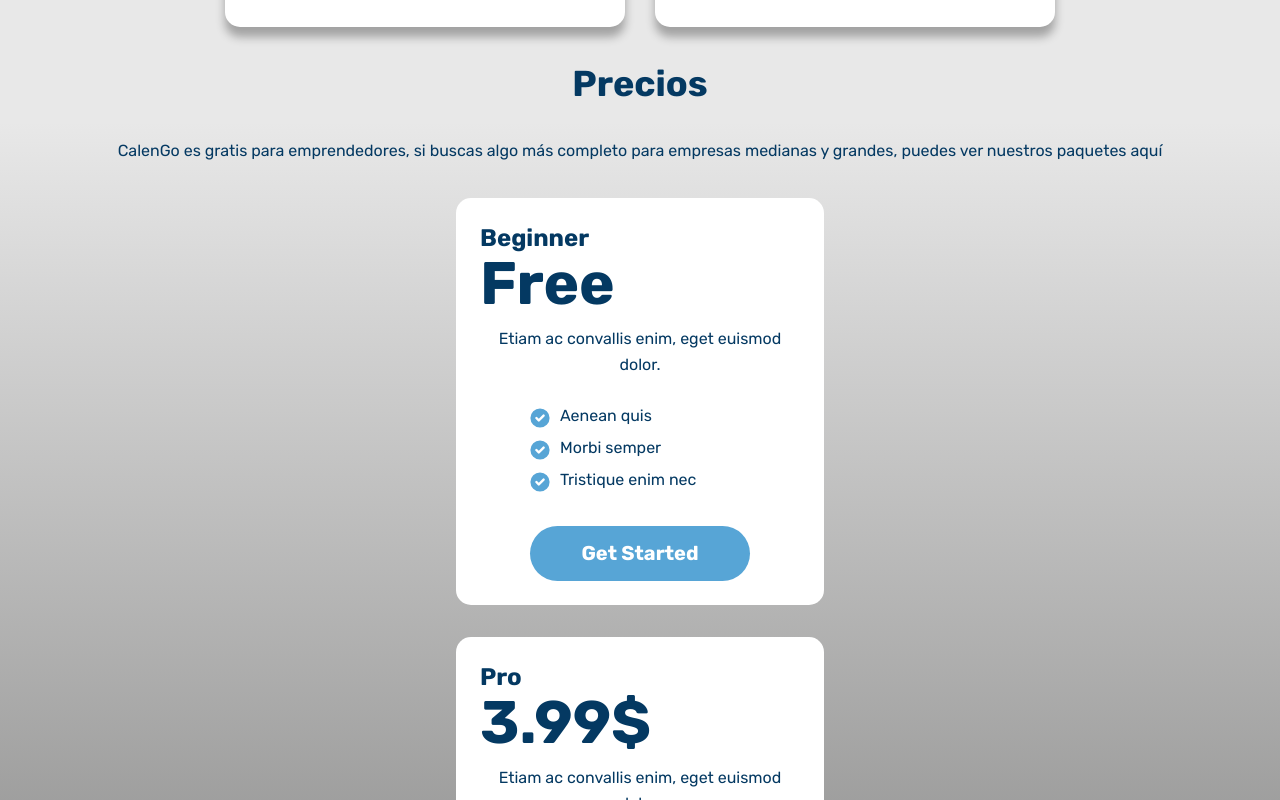
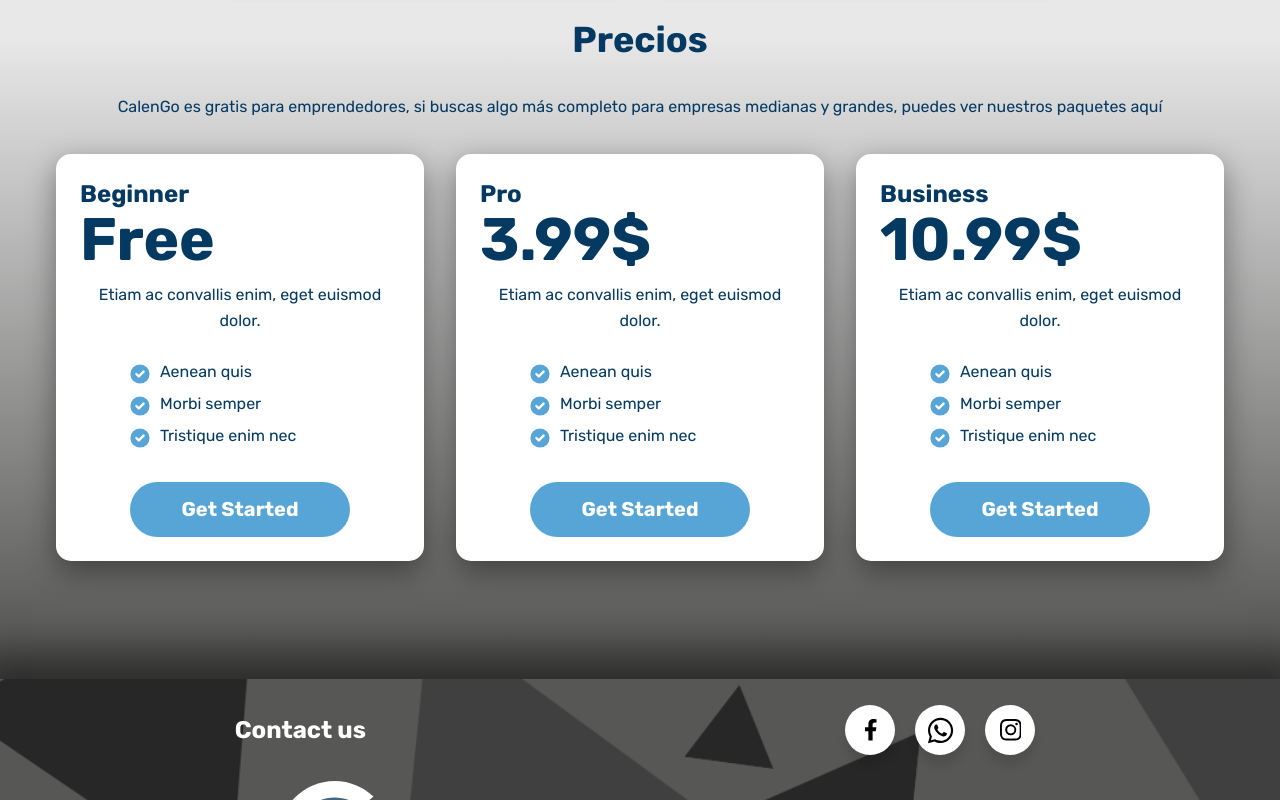
Before and after one commit to LuisDa7/CalenGo, a React (Vite) app: page / in a window 1280 px wide. Shown: the part 5640-6440 px from the top of the page. Built offline with nearby package versions, Linux system fonts and the light colour scheme.

Commit message:
pricing responsivo listo

```diff
--- a/src/components/main.jsx
+++ b/src/components/main.jsx
@@ -112,6 +112,7 @@
       <section className="precios">
         <h1>Precios</h1>
         <p>CalenGo es gratis para emprendedores, si buscas algo más completo para empresas medianas y grandes, puedes ver nuestros paquetes aquí</p>
+        <section className="contenedorCartas">
           <article className="card">
             <article className="headerCard">
               <span class="title">Beginner</span>
@@ -197,6 +198,7 @@
             <button type="button" class="empezar">Get Started</button>
           </article>
         </section>
+      </section>
     </main>
   )
 }
--- a/src/css/index.css
+++ b/src/css/index.css
@@ -10,6 +10,7 @@
 body {
     margin: 0;
     padding: 0;
+    overflow-x: hidden;
 }
 
 button {
@@ -296,7 +297,6 @@
     h1 {
         margin: 15px;
     }
-}
 
     .card {
         display: flex;
@@ -309,12 +309,11 @@
         border-radius: 15px;
         background-color: #ffffff;
         padding: 1.5rem;
-}
+        box-shadow: 0px 10px 30px rgba(0, 0, 0, 0.4);
 
         .headerCard {
             display: flex;
             flex-direction: column;
-}
 
             .title {
                 font-size: 1.5rem;
@@ -328,6 +327,7 @@
                 line-height: 1;
                 font-weight: 700;
                 color: #043962;
+            }
         }
 
         .desc {
@@ -376,6 +376,8 @@
 
         .empezar:active {
             border: 2px solid #ffffff;
+        }
+    }
 }
 
 .footer {
@@ -599,13 +601,16 @@
     }
 
     .paraQuien {
-        .contenedorParaQuienes{
+        .contenedorParaQuienes {
             display: flex;
             flex-wrap: wrap;
             gap: 30px;
             justify-content: center;
         }
-
     }
-
+    .contenedorCartas{
+        display: flex;
+        flex-wrap: wrap;
+        justify-content: center;
     }
+}
```
Lines whose indentation alone changed are shown as unchanged.
